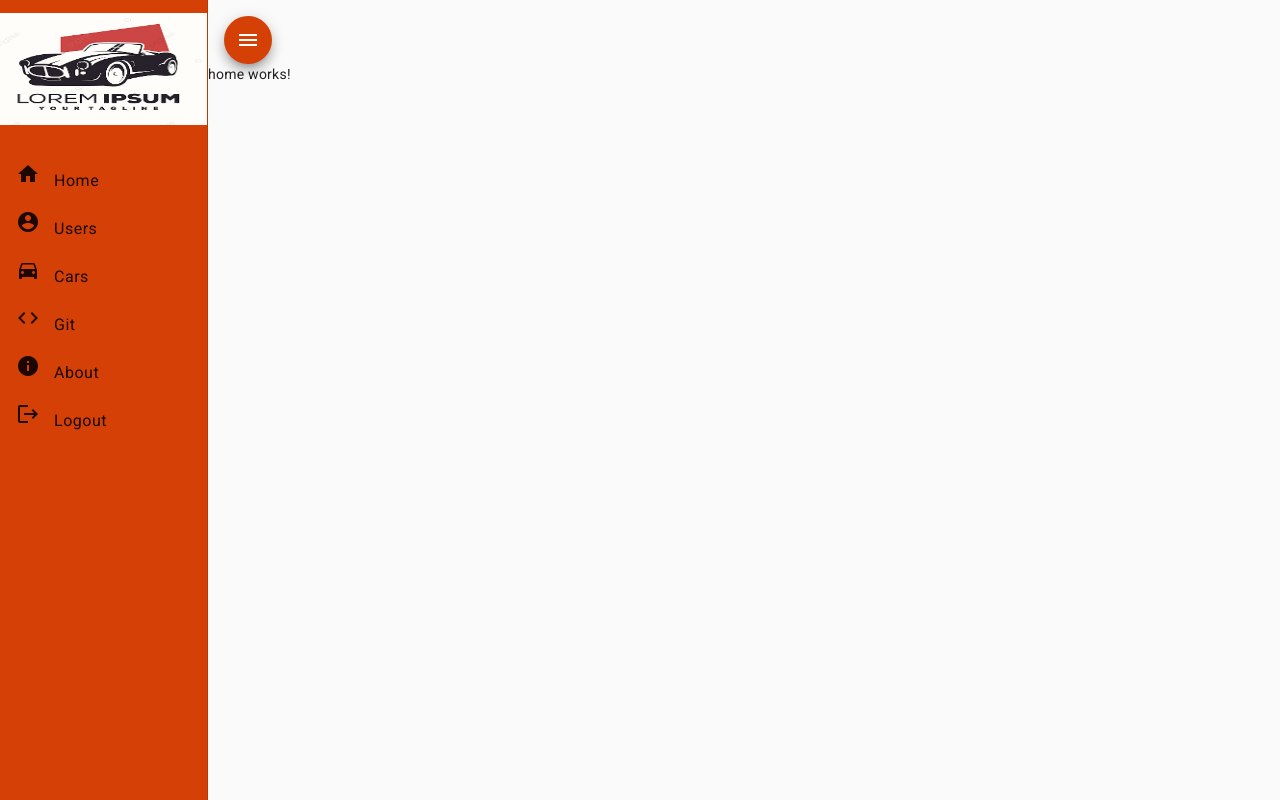
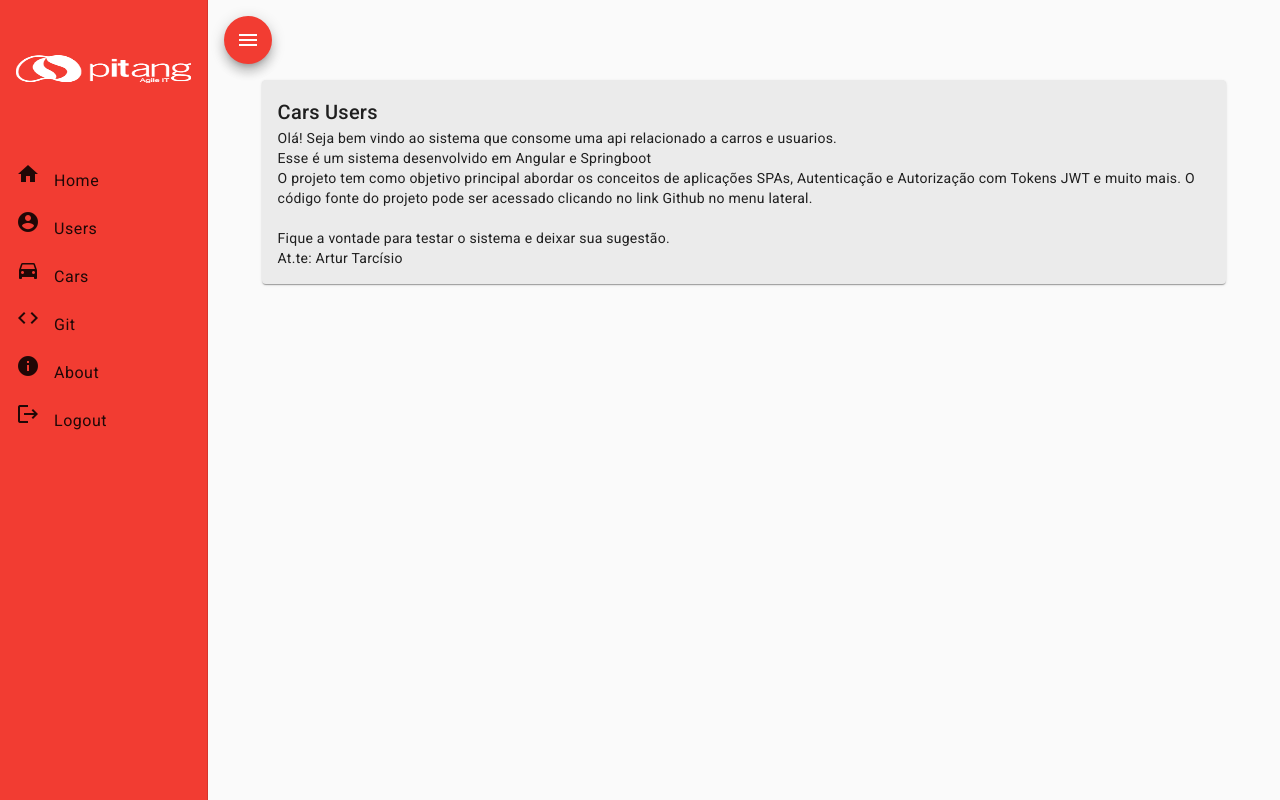
Before and after one commit to arturtarcisio/API-RESTful-para-Sistema-de-Usuarios-de-Carros, an Angular app in the folder frontend/: page /home in a window 1280 px wide. Both pictures are taken after a click on the button "menu". Built offline with nearby package versions, Linux system fonts and the light colour scheme.

Commit message:
HU46 - HTML e CSS para componente home

```diff
--- a/frontend/src/app/components/home/home.component.css
+++ b/frontend/src/app/components/home/home.component.css
@@ -0,0 +1,9 @@
+.card {
+    width: 90%;
+    margin: 1rem auto;
+    background-color: rgb(235, 235, 235);
+ }
+
+ img {
+    height: 20rem;
+ }
--- a/frontend/src/app/components/home/home.component.html
+++ b/frontend/src/app/components/home/home.component.html
@@ -1 +1,15 @@
-<p>home works!</p>
+<mat-card class="card mat-elevation-z8">
+    <mat-card-header>
+      <mat-card-title>Cars Users</mat-card-title>
+    </mat-card-header>
+    <mat-card-content>
+      <p>
+       Olá! Seja bem vindo ao sistema que consome uma api relacionado a carros e usuarios.<br />
+       Esse é um sistema desenvolvido em Angular e Springboot<br />
+       O projeto tem como objetivo principal abordar os conceitos de aplicações SPAs, Autenticação e Autorização com
+       Tokens JWT e muito mais. O código fonte do projeto pode ser acessado clicando no link Github no menu lateral.
+       <br /><br /> Fique a vontade para testar o sistema e deixar sua sugestão.
+       <br /> At.te: Artur Tarcísio
+      </p>
+    </mat-card-content>
+  </mat-card>
--- a/frontend/src/app/components/nav/nav.component.css
+++ b/frontend/src/app/components/nav/nav.component.css
@@ -5,7 +5,7 @@
  .sidenav {
     width: 13rem;
     color: rgb(255, 255, 255);
-    background: rgb(212, 64, 5);
+    background: rgb(242, 60, 50)
  }
 
  .sidenav a {
@@ -19,7 +19,7 @@
  .menu {
     margin: 1rem 0 0 1rem;
     color: white;
-    background: rgb(212, 64, 5);
+    background: rgb(242, 60, 50)
  }
 
  img {
--- a/frontend/src/app/components/nav/nav.component.html
+++ b/frontend/src/app/components/nav/nav.component.html
@@ -1,6 +1,6 @@
 <mat-drawer-container class="container" autosize>
     <mat-drawer #drawer class="sidenav" mode="side">
-        <img src="../../../assets/logo.png" alt="logo">
+        <img src="../../../assets/logo2.png" alt="logo">
         <mat-nav-list class="nav-list">
         <a mat-list-item routerLink="/">
             <i class="material-icons">home</i>
```
Also changed, not shown: frontend/src/assets/logo2.png (added).
